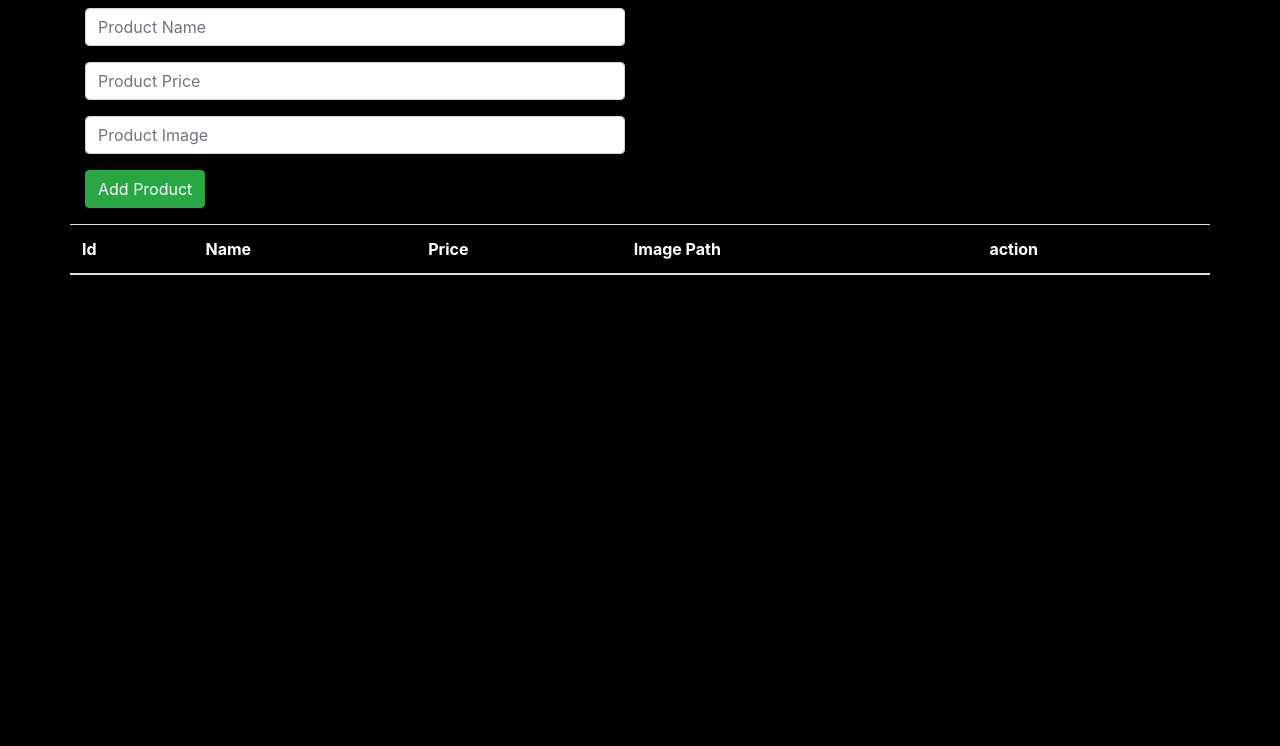
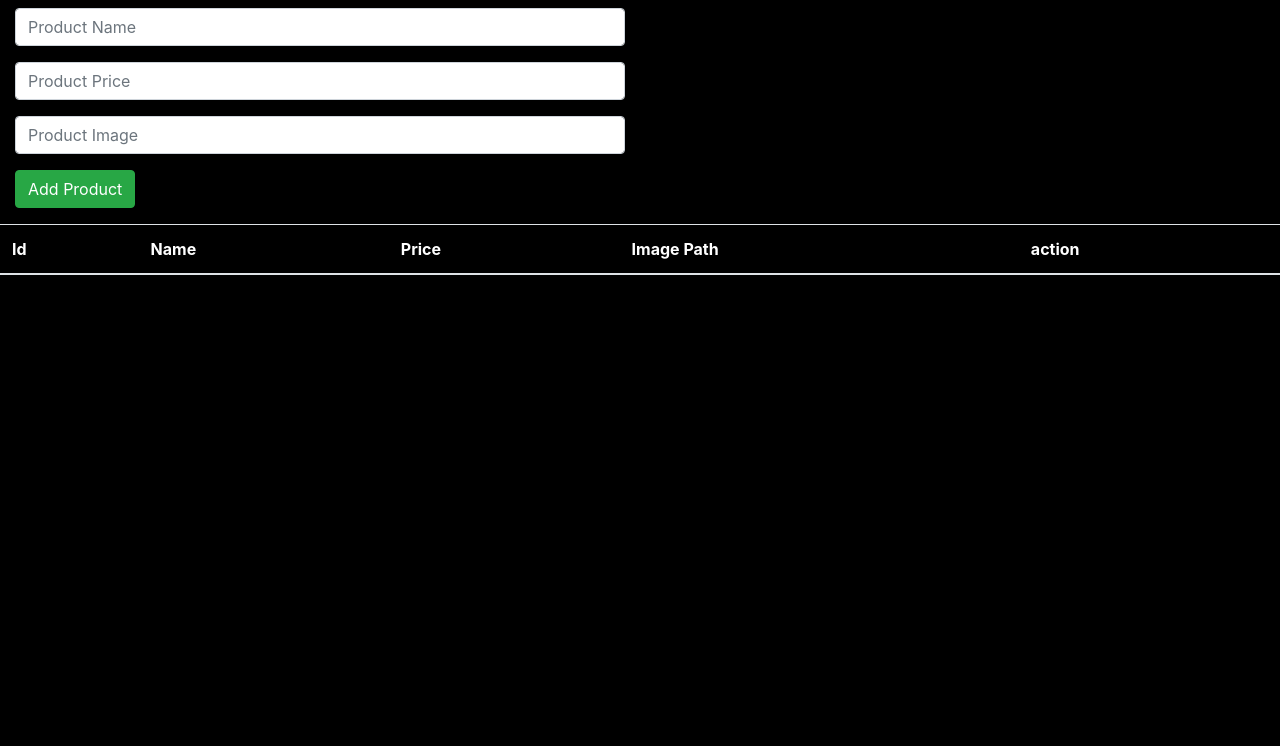
Before and after one commit to misusonu18/product-crud-in-vue-JS, a plain HTML site: page index.html in a window 1280 px wide. Shown: the part 54-800 px from the top of the page. Drawn offline with nearby package versions, Linux system fonts and the light colour scheme.

Commit message:
frontpage of product crud

```diff
--- a/index.html
+++ b/index.html
@@ -14,7 +14,7 @@
     </style>
 </head>
 <body>
-    <div class="container" id="product">
+    <div class="container-fluid" id="product">
         <div class="row">
             <div class="text-center">
                 <p class="h2">Product CRUD</p>
@@ -30,7 +30,7 @@
             </div>
         </div>
         <div class="row">
-            <div class="col-6">
+            <div class="col-lg-6">
                 <div class="form-group">
                     <div class="input-group">
                         <!-- <input type="text" v-model="productId" class="form-control disabled" readonly> -->
```
